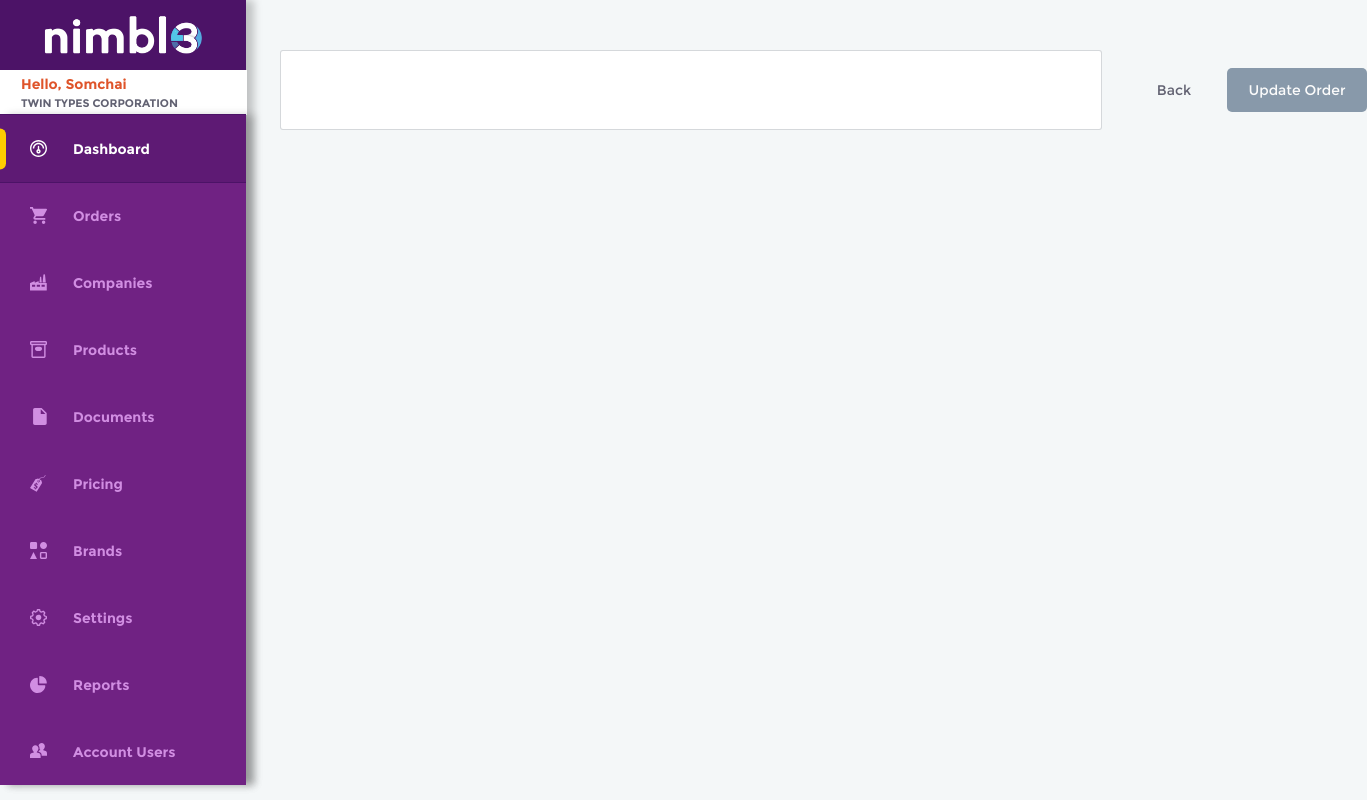
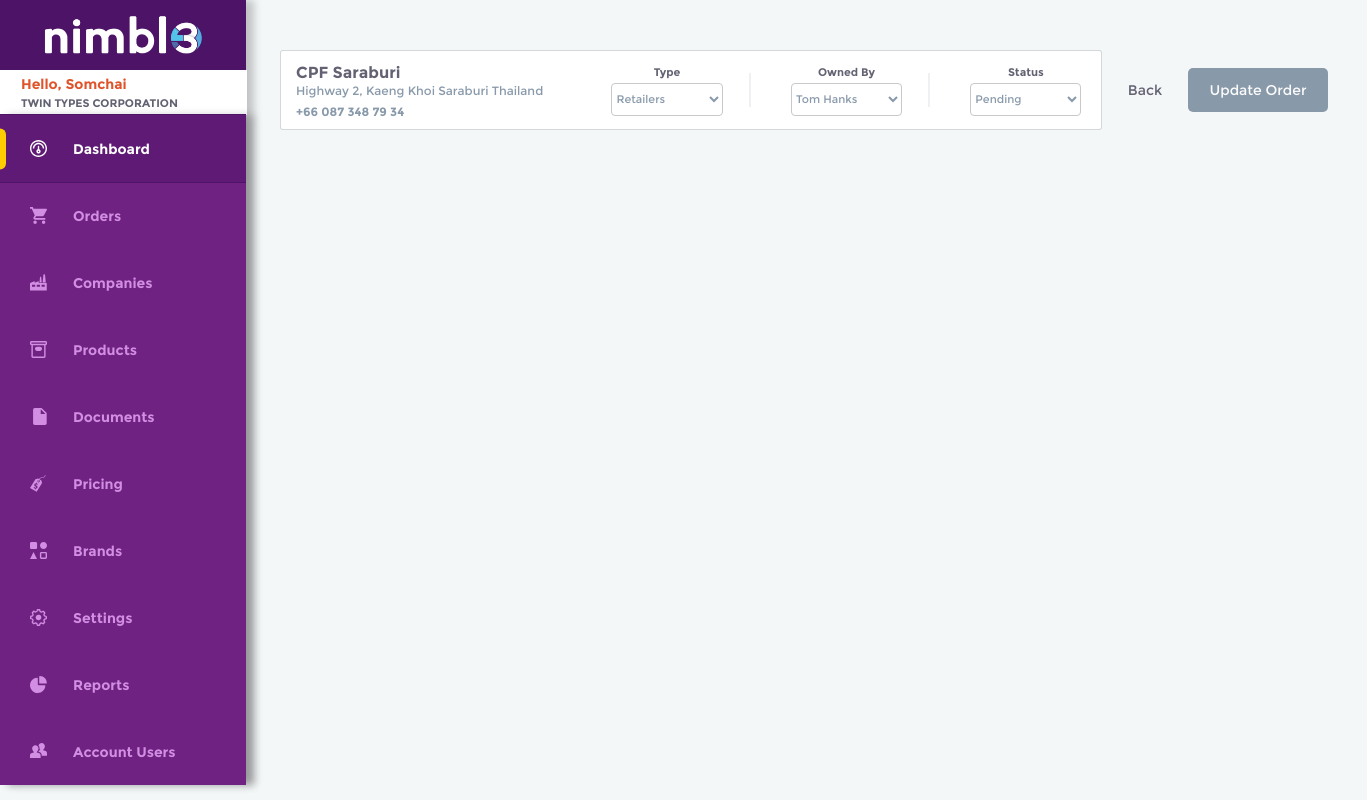
Before and after one commit to Macavirus/nimbl3, a Vue app: page / in a window 1280 px wide. Shown: the whole page, 1367 px wide, since content can reach past the window. Built offline with nearby package versions, Linux system fonts and the light colour scheme.

Commit message:
Adds Orderspec component

```diff
--- a/src/components/Orderspec.vue
+++ b/src/components/Orderspec.vue
@@ -1,6 +1,47 @@
 <template>
   <div class="orderspec">
     <div class="orderspec__order">
+      <div class="orderspec__contact">
+        <h3 class="orderspec__contact--name">
+          {{ contact.name }}
+        </h3>
+        <div class="orderspec__contact--address">
+          {{ contact.address }}
+        </div>
+        <div class="orderspec__contact--tel">
+          {{ contact.tel }}
+        </div>
+      </div>
+      <div class="orderspec__type">
+        <h4 class="orderspec__label">
+          Type
+        </h4>
+        <select class="orderspec__selector">
+          <option v-for="option in type">
+            {{ option.text }}
+          </option>
+        </select>
+      </div>
+      <div class="orderspec__type">
+        <h4 class="orderspec__label">
+          Owned By
+        </h4>
+        <select class="orderspec__selector">
+          <option v-for="option in owner">
+            {{ option.name }}
+          </option>
+        </select>
+      </div>
+      <div class="orderspec__type">
+        <h4 class="orderspec__label">
+          Status
+        </h4>
+        <select class="orderspec__selector">
+          <option v-for="option in status">
+            {{ option.text }}
+          </option>
+        </select>
+      </div>
     </div>
     <button class="orderspec__back">
       Back
@@ -16,10 +57,29 @@ export default {
   name: 'orderspec',
   data () {
     return {
-      msg: 'Welcome to Your Vue.js App'
+      contact: {
+        name: 'CPF Saraburi',
+        address: 'Highway 2, Kaeng Khoi Saraburi Thailand',
+        tel: '+66 087 348 79 34'
+      },
+      type: [
+        { text: 'Retailers' },
+        { text: 'Consumers' }
+      ],
+      owner: [
+        { name: 'Tom Hanks' },
+        { name: 'Tom Cruise' },
+        { name: 'Tom Selleck' }
+      ],
+      status: [
+        { text: 'Pending' },
+        { text: 'Started' },
+        { text: 'Finished' }
+      ]
     }
   }
 }
+
 </script>
 
 <!-- Add "scoped" attribute to limit CSS to this component only -->
@@ -33,18 +93,139 @@ export default {
 .orderspec__order {
   height: 80px;
   width: 822px;
-	border: 1px solid rgba(173,179,185,0.51);
+  border: 1px solid rgba(173, 179, 185, 0.51);
   border-radius: 3px;
+  background-color: #FFFFFF;
+  display: flex;
+  align-items: center;
+  justify-content: space-between;
+}
+
+.orderspec__contact {
+  margin-left: 15px;
+  text-align: left;
+}
+
+.orderspec__contact--name {
+  margin: 0;
+  color: #626272;
+  font-family: Montserrat;
+  font-size: 16px;
+  font-weight: bold;
+  line-height: 21px;
+}
+
+.orderspec__contact--address {
+  color: #8899AA;
+  font-family: Montserrat;
+  font-size: 12px;
+  line-height: 16px;
+}
+
+.orderspec__contact--tel {
+  color: #8899AA;
+  font-family: Montserrat;
+  font-size: 12px;
+  font-weight: 600;
+  line-height: 15px;
+  padding-top: 5px;
+}
+
+.orderspec__back {
+  height: 18px;
+  width: 36px;
+  color: #626272;
+  font-family: Montserrat;
+  font-size: 14px;
+  line-height: 19px;
+  margin-left: 25px;
+  margin-right: 25px;
+}
+
+.orderspec__update {
+  height: 44px;
+  width: 140px;
+  border-radius: 5px;
+  background-color: #8899AA;
+  color: #FBFBFB;
+  font-family: Montserrat;
+  font-size: 14px;
+  line-height: 19px;
+
+  &:hover {
+    background: #626272;
+  }
+}
+
+.orderspec__type {
+  display: flex;
+  flex-direction: column;
+  align-items: center;
+  position: relative;
+  padding: 0;
+
+  &::after {
+    content: '';
+    box-sizing: border-box;
+    height: 34px;
+    width: 2px;
+    border: 1px solid #ADB3B9;
+    opacity: 0.2;
+
+    position: absolute;
+    right: -28px;
+    top: 50%;
+    transform: translateY(-50%);
+  }
+
+  &:last-of-type {
+    margin-right: 19.5px;
+  }
+
+  &:last-of-type::after {
+    height: 0;
+    width: 0;
+    border: 0;
+  }
+}
+
+.orderspec__label {
+  height: 15px;
+  width: 59.16px;
+  color: #626272;
+  font-family: Montserrat;
+  font-size: 11px;
+  font-weight: bold;
+  line-height: 15px;
+  text-align: center;
+  margin: 0;
+  margin-bottom: 3px;
+}
+
+.orderspec__selector {
+  box-sizing: border-box;
+  height: 33px;
+  width: 111.15px;
+  border: 1px solid #C9C9C9;
+  border-radius: 4px;
   background-color: #FFFFFF;
 }
 
-.orderspec__back {
-  	height: 18px;	width: 36px;	color: #626272;	font-family: Montserrat;	font-size: 14px;	line-height: 19px;
-    margin-left: 54px;
-    margin-right: 35px;
+select {
+  height: 15px;
+  width: 64.26px;
+  color: #8899AA;
+  font-family: Montserrat;
+  font-size: 11px;
+  line-height: 15px;
 }
-.orderspec__update {
-  	height: 44px;	width: 140px;	border-radius: 5px;	background-color: #8899AA;
-    	color: #FBFBFB;	font-family: Montserrat;	font-size: 14px;	line-height: 19px;
+
+.orderspec__selector option {
+  height: 15px;
+  width: 64.26px;
+  color: #8899AA;
+  font-family: Montserrat;
+  font-size: 11px;
+  line-height: 15px;
 }
 </style>
```
Lines whose indentation alone changed are shown as unchanged.
